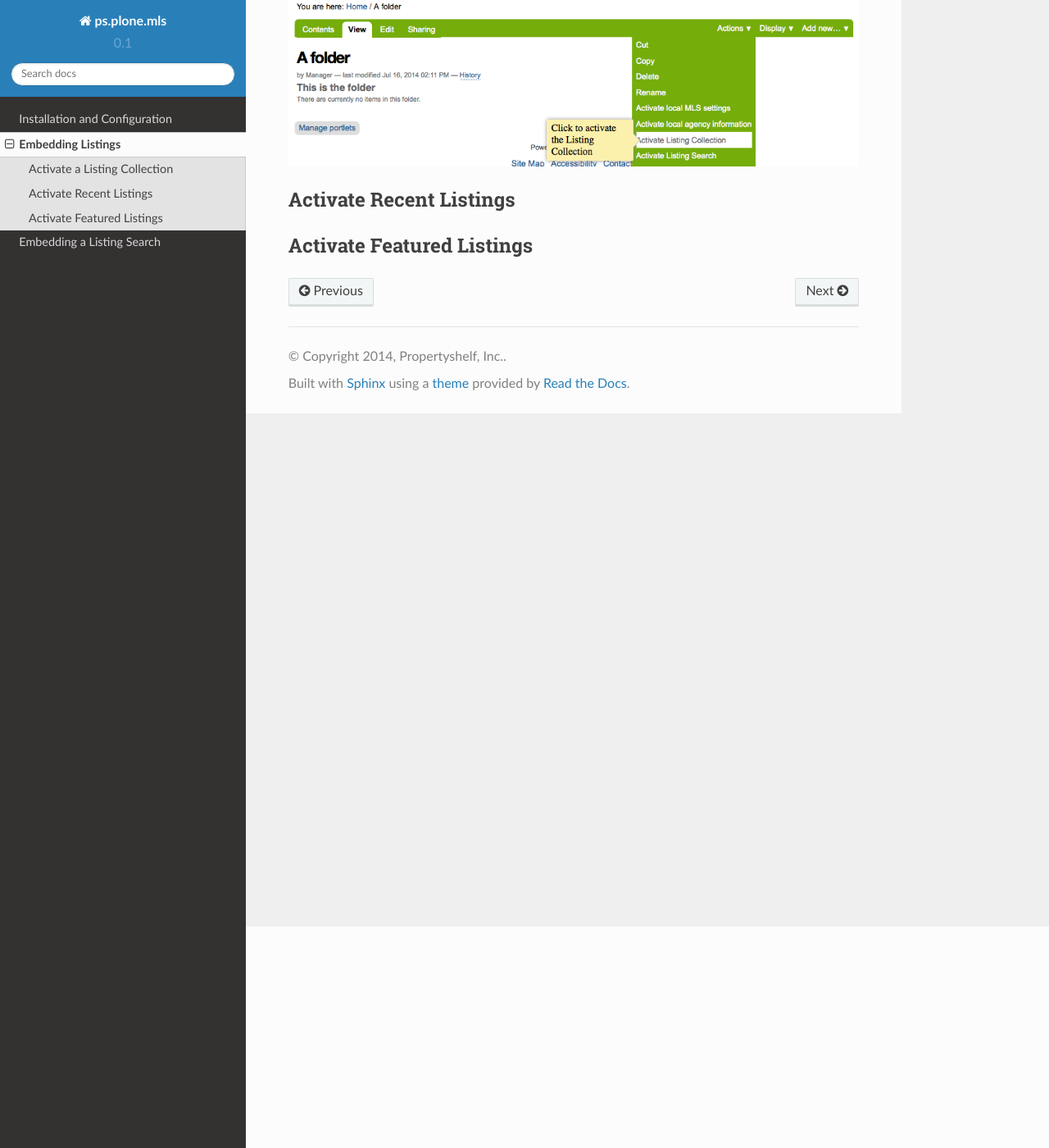
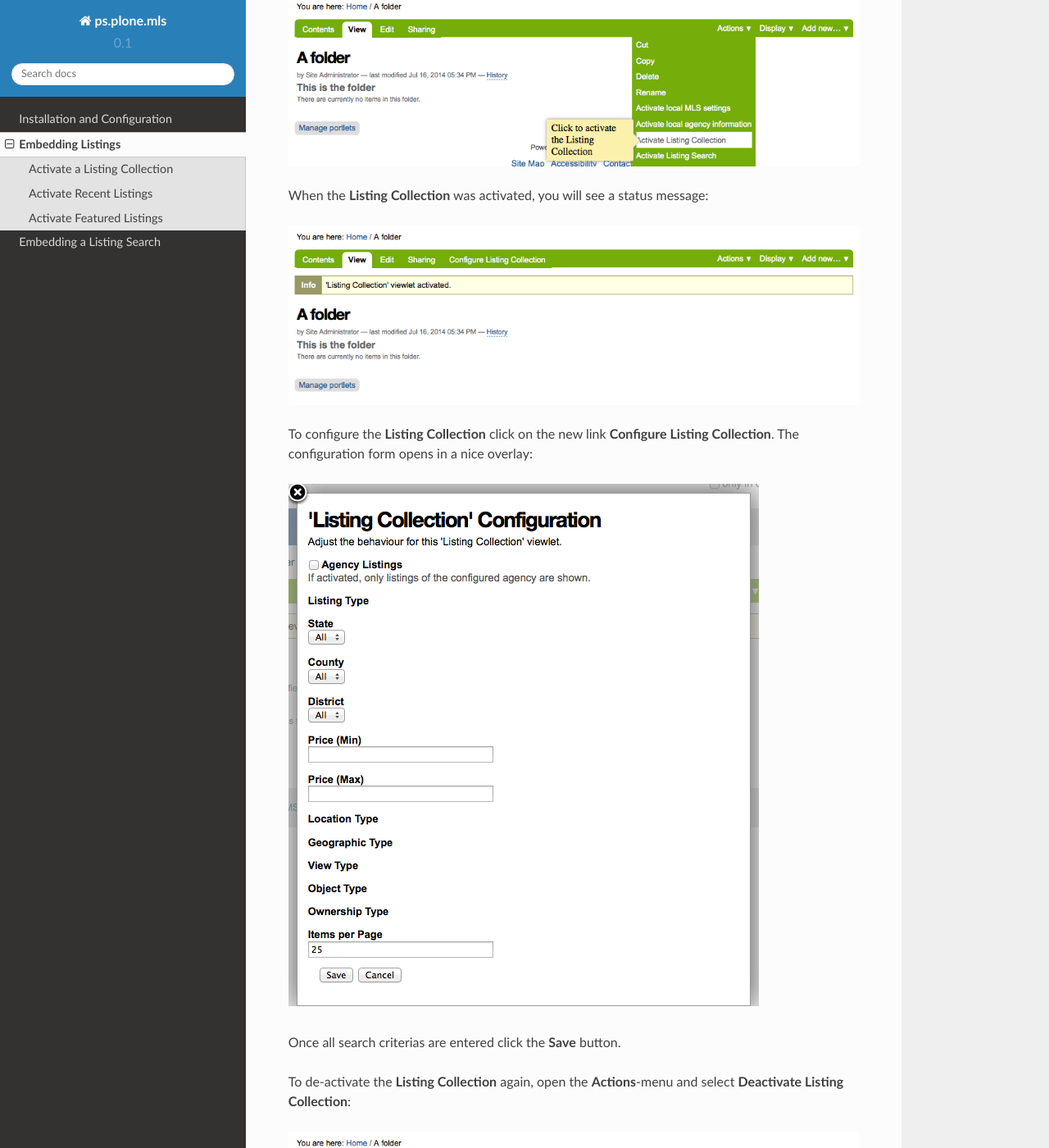
Before and after one commit to propertyshelf/ps.plone.mls, a Sphinx documentation site: the page built from docs/source/listing_collections.rst, in a window 1280 px wide and 1400 px high, scrolled down 270 px. Shown: the whole window at 82% size. Built offline with Sphinx 7.4.7 and the Read the Docs theme 2.0.0, drawn with Linux system fonts in a browser that asks for light colours; some of the changed text lies outside the part shown.

Commit message:
Added docs and test for how to activate, configure and deactivate a listing collection.

```diff
--- a/docs/source/listing_collections.rst
+++ b/docs/source/listing_collections.rst
@@ -8,6 +8,25 @@ At first, open the **Actions**-menu and select **Activate Listing Collection**:
 
 .. image:: ../_images/activate_listing_collection.png
 
+When the **Listing Collection** was activated, you will see a status message:
+
+.. image:: ../_images/activate_listing_collection_done.png
+
+To configure the **Listing Collection** click on the new link **Configure Listing Collection**.
+The configuration form opens in a nice overlay:
+
+.. image:: ../_images/configure_listing_collection.png
+
+Once all search criterias are entered click the **Save** button.
+
+To de-activate the **Listing Collection** again, open the **Actions**-menu and select **Deactivate Listing Collection**:
+
+.. image:: ../_images/deactivate_listing_collection.png
+
+When the **Listing Collection** was deactivated, you will see a status message:
+
+.. image:: ../_images/deactivate_listing_collection_done.png
+
 
 Activate Recent Listings
 ------------------------
```
Also changed, not shown: docs/_images/activate_listing_collection.png, docs/_images/activate_listing_collection_done.png (added), docs/_images/configure_listing_collection.png (added), docs/_images/deactivate_listing_collection.png (added), docs/_images/deactivate_listing_collection_done.png (added), 1 other file.
